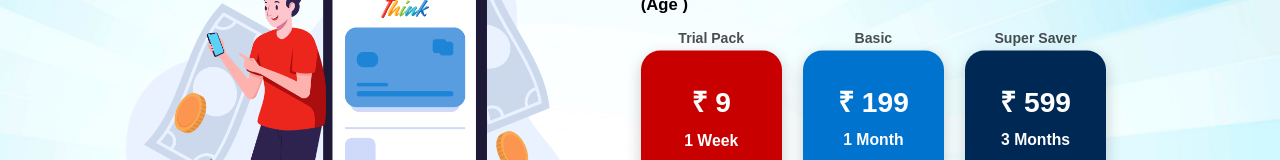
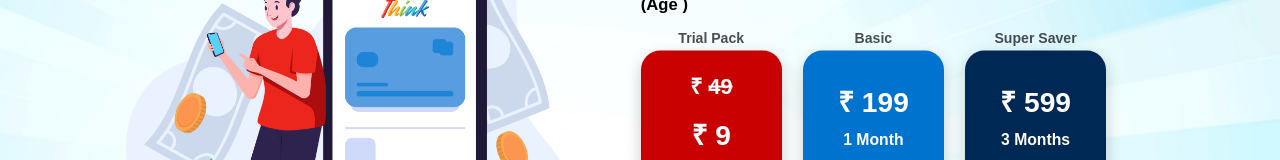
Before and after one commit to TriDizi-Dev/wegfxinteractive1, a React (Vite) app in the folder client/: page /plans in a window 1280 px wide. Shown: the part 141-301 px from the top of the page. Built offline with nearby package versions, Linux system fonts and the light colour scheme; no server answers; the database is empty; sample sign-in values are in the browser's storage; a web font is replaced by a local one.

Commit message:
pricing issue

```diff
--- a/client/src/Components_Last/Price/Price.jsx
+++ b/client/src/Components_Last/Price/Price.jsx
@@ -230,6 +230,9 @@ if (amount === 0) {
                     <p className="price">
                       {" "}
                      <span className="price-value">
+                      <p className="Wrong_Price1">
+                      ₹ <span>49</span>
+                    </p>
   {(couponStatus === "valid" && CouponDetails?.category === "Trial")
     ? `₹ ${Math.floor(9 - (9 * Discount) / 100)}`
     : "₹ 9"}
@@ -249,7 +252,7 @@ if (amount === 0) {
                   >
 {(couponStatus === "valid" && CouponDetails.category === "Basic") &&
                     <p className="Wrong_Price">
-                      ₹ <span>599</span>
+                      ₹ <span>199</span>
                     </p>
 }
                     {/* <h3 className="plan-name">Pro Plan</h3> */}
@@ -274,7 +277,7 @@ if (amount === 0) {
                   >
                    {(couponStatus === "valid" && CouponDetails.category === "Super Saver") &&
                     <p className="Wrong_Price">
-                      ₹ <span>1799</span>
+                      ₹ <span>599</span>
                     </p>
 }
 
--- a/client/src/Components_Last/Price/price.css
+++ b/client/src/Components_Last/Price/price.css
@@ -100,10 +100,6 @@
   gap: 4vw;
 }
 
-.image-section {
-  /* flex-shrink: 0; */
-}
-
 .payment-illustration {
   height: 28vw;
   display: block;
@@ -179,6 +175,17 @@
 }
 
 .Wrong_Price span {
+  text-decoration: line-through;
+}
+
+.Wrong_Price1 {
+  font-size: 1.7vw;
+  font-weight: 700;
+  font-family: 'Poppins', sans-serif;
+  margin-bottom: 15px;
+}
+
+.Wrong_Price1 span {
   text-decoration: line-through;
 }
 
```
